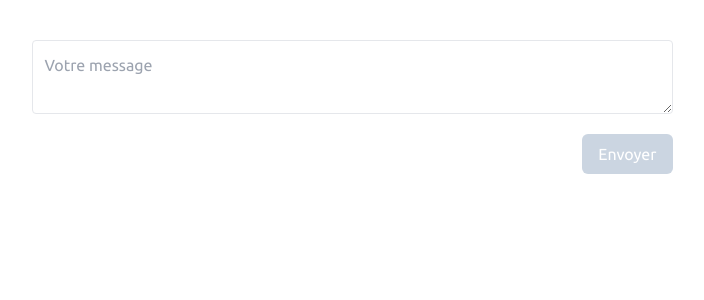
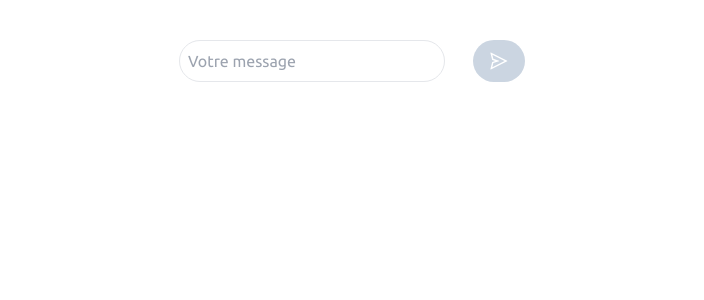
Before and after one commit to GloireMutaliko21/Node-chat-app, a React (Vite) app: page / in a window 1280 px wide. Shown: the top 300 px of the page, without its empty margins (288-992 px from the left). Built offline with nearby package versions, Linux system fonts and the light colour scheme.

Commit message:
feat: refact design

```diff
--- a/src/App.jsx
+++ b/src/App.jsx
@@ -10,10 +10,10 @@ function App() {
 
   return (
     <div className="flex flex-col justify-center items-center h-full w-full pt-10">
-      <Form messages={messages} setMessages={setMessages} />
       <div className="flex justify-start w-full pl-80">
         <MessagesLayout messages={messages} />
       </div>
+      <Form messages={messages} setMessages={setMessages} />
     </div>
   )
 }
--- a/src/components/Form.jsx
+++ b/src/components/Form.jsx
@@ -1,4 +1,5 @@
-import React, { useState, useEffect } from 'react'
+import React, { useState, useEffect } from 'react';
+import { AiOutlineSend } from "react-icons/ai";
 
 const Form = ({ messages, setMessages }) => {
     const [message, setMessage] = useState('');
@@ -34,25 +35,23 @@ const Form = ({ messages, setMessages }) => {
     }, [messages, fecthdata])
 
     return (
-        <div className='flex flex-col'>
-            <textarea
+        <div className='flex'>
+            <input
                 placeholder='Votre message'
                 cols={60}
-                className='p-3 border rounded outline-none text-gray-600'
+                className='border rounded-full outline-none text-gray-600 p-2 mr-7'
                 value={message}
                 onChange={handlerMessage}
             >
-            </textarea>
-            <div className='flex justify-end my-5'>
+            </input>
             <button
                 type='button'
                 disabled={messageLength ? true : false}
                 onClick={handlerClick}
-                    className={`${!messageLength ? 'bg-sky-600' : 'bg-slate-300'} text-white px-4 py-2 rounded-md`}
+                className={`${!messageLength ? 'bg-sky-600' : 'bg-slate-300'} text-white px-4 py-2 rounded-full`}
             >
-                    Envoyer
+                <AiOutlineSend className='text-xl' />
             </button>
-            </div>
         </div>
     )
 }
```
Also changed, not shown: api/message.txt. Lines whose indentation alone changed are shown as unchanged.
